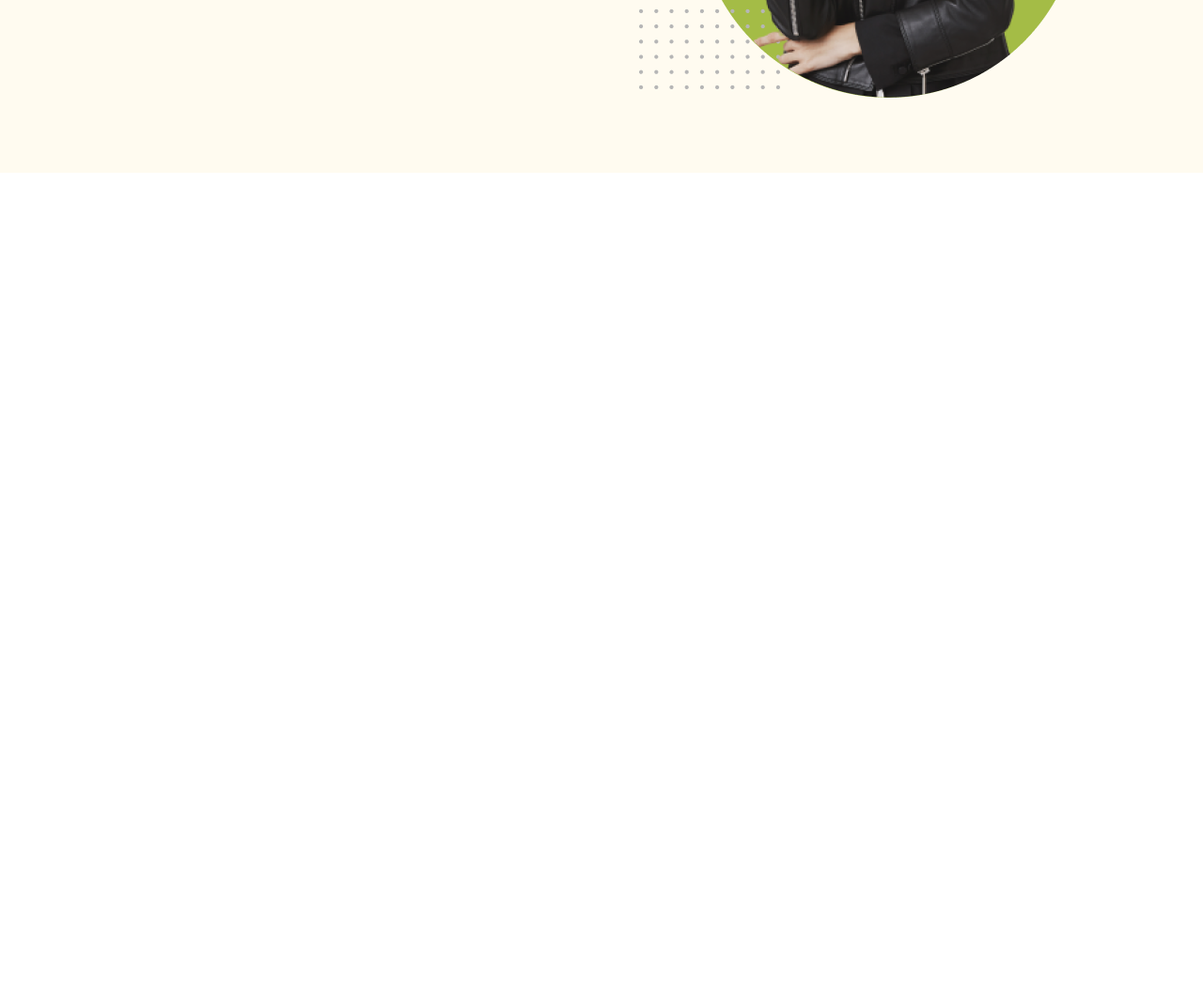
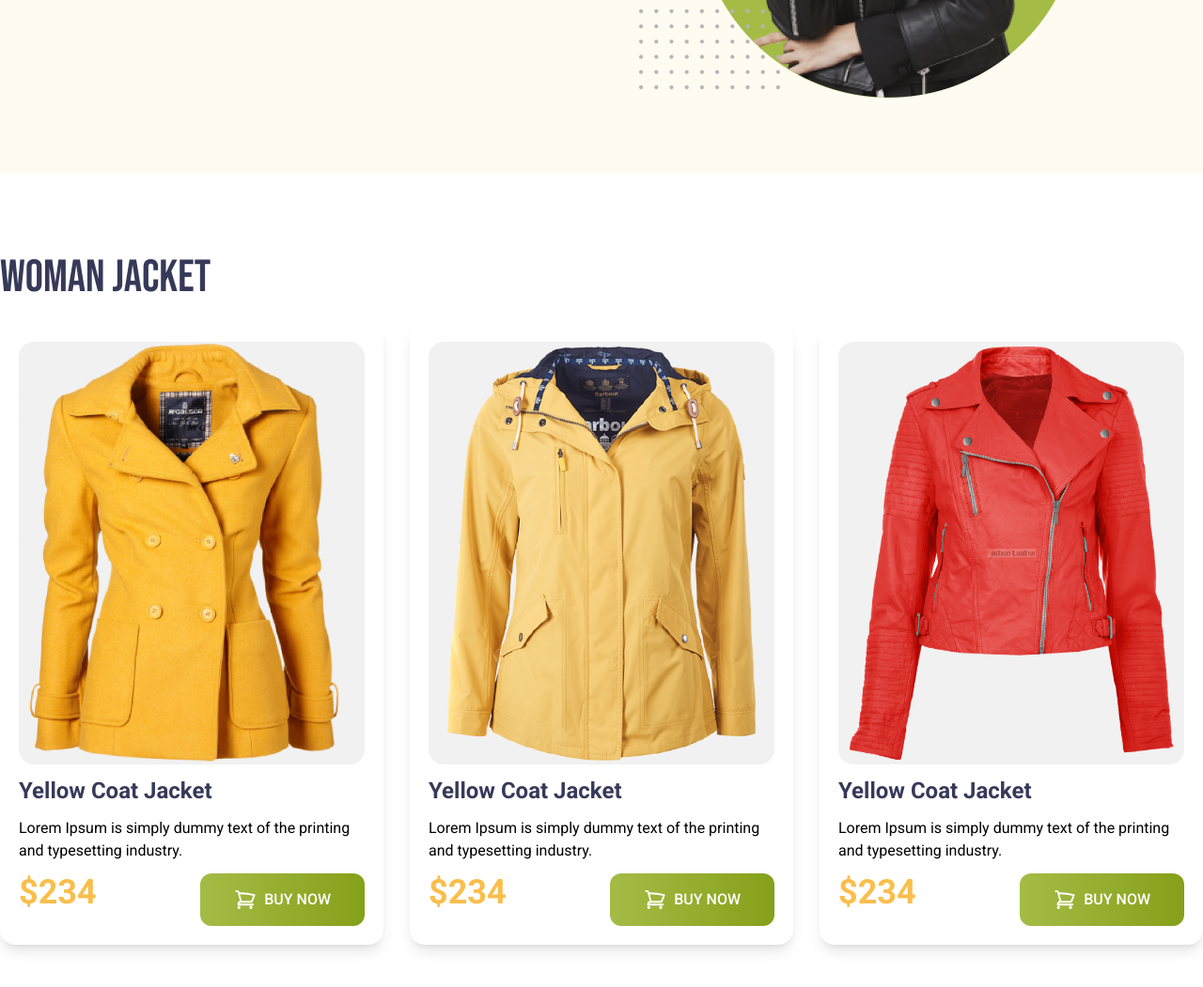
Before and after one commit to mashfika02/penguin-fashion, a plain HTML site: page index.html in a window 1280 px wide. Shown: the part 515-1566 px from the top of the page at 94% size. Before the commit the page ends 800 px from the top, so only its background shows below. Drawn offline with nearby package versions, Linux system fonts and the light colour scheme.

Commit message:
added card

```diff
--- a/index.html
+++ b/index.html
@@ -99,7 +99,127 @@
       </div>
     </header>
     <!-- main -->
-    <main></main>
+    <main class="max-w-7xl mx-auto mt-10">
+      <!-- women section -->
+      <section class="py-12">
+        <h3 class="text-5xl font-bebas text-[#363958]">Woman Jacket</h3>
+        <!-- jackets container -->
+        <div
+          class="grid grid-col-1 md:grid-cols-2 lg:grid-cols-3 gap-7 font-roboto lg:mt-6"
+        >
+          <!-- jacket 1 -->
+          <!-- drop-shadow-2xl -->
+          <div class="space-y-3 rounded-2xl p-5 shadow-lg">
+            <div class="bg-[#F1F1F1] rounded-2xl">
+              <img src="images/jacket-1.png" alt="" />
+            </div>
+
+            <h4 class="text-2xl font-bold text-[#363958]">
+              Yellow Coat Jacket
+            </h4>
+            <p>
+              Lorem Ipsum is simply dummy text of the printing and typesetting
+              industry.
+            </p>
+            <div class="flex justify-between">
+              <h3 class="text-4xl font-black text-[#FABE4C]">$234</h3>
+              <button
+                class="py-4 px-9 bg-gradient-to-r from-[#A4BC46] to-[#85A019] rounded-xl uppercase text-white font-medium flex gap-2"
+              >
+                <svg
+                  xmlns="http://www.w3.org/2000/svg"
+                  fill="none"
+                  viewBox="0 0 24 24"
+                  stroke-width="1.8"
+                  stroke="currentColor"
+                  class="w-6 h-6"
+                >
+                  <path
+                    stroke-linecap="round"
+                    stroke-linejoin="round"
+                    d="M2.25 3h1.386c.51 0 .955.343 1.087.835l.383 1.437M7.5 14.25a3 3 0 0 0-3 3h15.75m-12.75-3h11.218c1.121-2.3 2.1-4.684 2.924-7.138a60.114 60.114 0 0 0-16.536-1.84M7.5 14.25 5.106 5.272M6 20.25a.75.75 0 1 1-1.5 0 .75.75 0 0 1 1.5 0Zm12.75 0a.75.75 0 1 1-1.5 0 .75.75 0 0 1 1.5 0Z"
+                  />
+                </svg>
+
+                BUY NOW
+              </button>
+            </div>
+          </div>
+          <!-- jacket 2 -->
+          <div class="space-y-3 rounded-2xl p-5 shadow-lg">
+            <div class="bg-[#F1F1F1] rounded-2xl">
+              <img src="images/jacket-2.png" alt="" />
+            </div>
+            <h4 class="text-2xl font-bold text-[#363958]">
+              Yellow Coat Jacket
+            </h4>
+            <p>
+              Lorem Ipsum is simply dummy text of the printing and typesetting
+              industry.
+            </p>
+            <div class="flex justify-between">
+              <h3 class="text-4xl font-black text-[#FABE4C]">$234</h3>
+              <button
+                class="py-4 px-9 bg-gradient-to-r from-[#A4BC46] to-[#85A019] rounded-xl uppercase text-white font-medium flex gap-2"
+              >
+                <svg
+                  xmlns="http://www.w3.org/2000/svg"
+                  fill="none"
+                  viewBox="0 0 24 24"
+                  stroke-width="1.8"
+                  stroke="currentColor"
+                  class="w-6 h-6"
+                >
+                  <path
+                    stroke-linecap="round"
+                    stroke-linejoin="round"
+                    d="M2.25 3h1.386c.51 0 .955.343 1.087.835l.383 1.437M7.5 14.25a3 3 0 0 0-3 3h15.75m-12.75-3h11.218c1.121-2.3 2.1-4.684 2.924-7.138a60.114 60.114 0 0 0-16.536-1.84M7.5 14.25 5.106 5.272M6 20.25a.75.75 0 1 1-1.5 0 .75.75 0 0 1 1.5 0Zm12.75 0a.75.75 0 1 1-1.5 0 .75.75 0 0 1 1.5 0Z"
+                  />
+                </svg>
+
+                BUY NOW
+              </button>
+            </div>
+          </div>
+          <!-- jacket 3 -->
+          <div class="space-y-3 rounded-2xl p-5 shadow-lg">
+            <div class="bg-[#F1F1F1] rounded-2xl">
+              <img src="images/jacket-3.png" alt="" />
+            </div>
+            <h4 class="text-2xl font-bold text-[#363958]">
+              Yellow Coat Jacket
+            </h4>
+            <p>
+              Lorem Ipsum is simply dummy text of the printing and typesetting
+              industry.
+            </p>
+            <div class="flex justify-between">
+              <h3 class="text-4xl font-black text-[#FABE4C]">$234</h3>
+              <button
+                class="py-4 px-9 bg-gradient-to-r from-[#A4BC46] to-[#85A019] rounded-xl uppercase text-white font-medium flex gap-2"
+              >
+                <svg
+                  xmlns="http://www.w3.org/2000/svg"
+                  fill="none"
+                  viewBox="0 0 24 24"
+                  stroke-width="1.8"
+                  stroke="currentColor"
+                  class="w-6 h-6"
+                >
+                  <path
+                    stroke-linecap="round"
+                    stroke-linejoin="round"
+                    d="M2.25 3h1.386c.51 0 .955.343 1.087.835l.383 1.437M7.5 14.25a3 3 0 0 0-3 3h15.75m-12.75-3h11.218c1.121-2.3 2.1-4.684 2.924-7.138a60.114 60.114 0 0 0-16.536-1.84M7.5 14.25 5.106 5.272M6 20.25a.75.75 0 1 1-1.5 0 .75.75 0 0 1 1.5 0Zm12.75 0a.75.75 0 1 1-1.5 0 .75.75 0 0 1 1.5 0Z"
+                  />
+                </svg>
+
+                BUY NOW
+              </button>
+            </div>
+          </div>
+        </div>
+      </section>
+    </main>
     <footer></footer>
   </body>
 </html>
```
